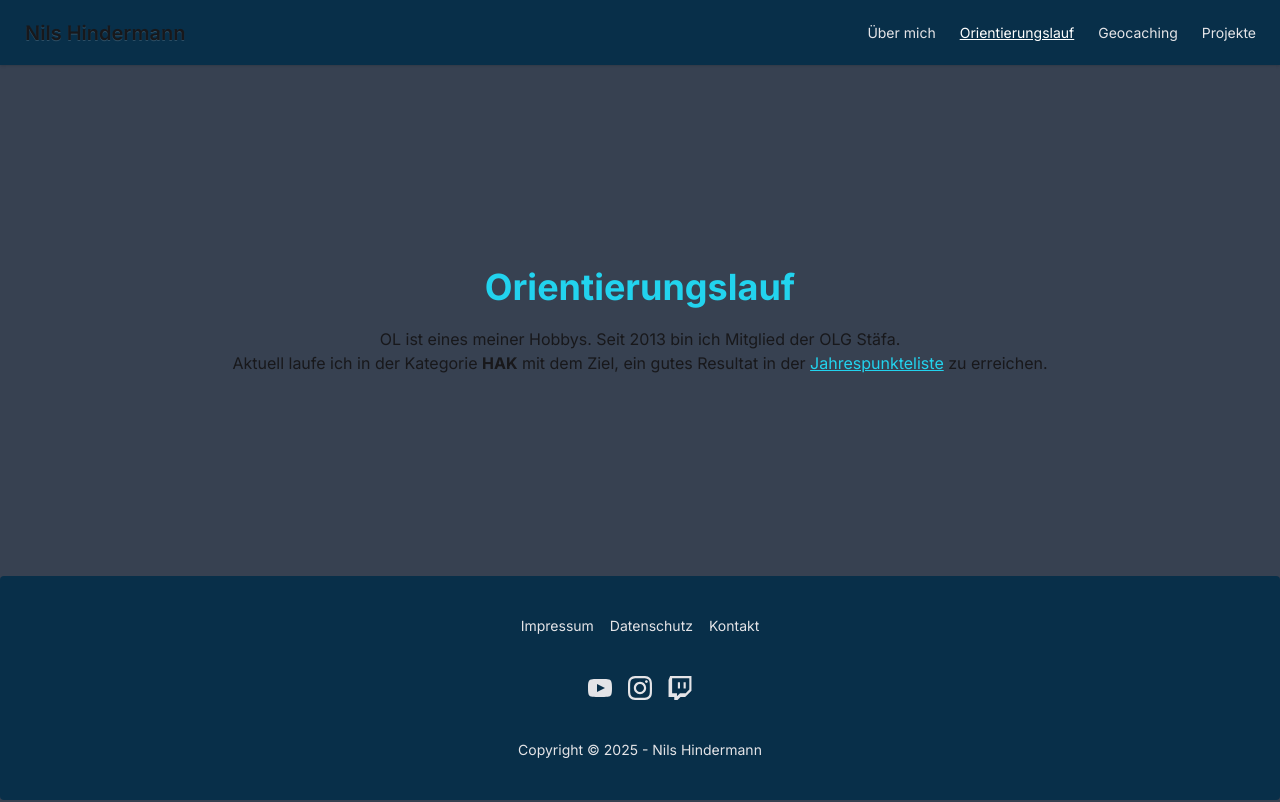
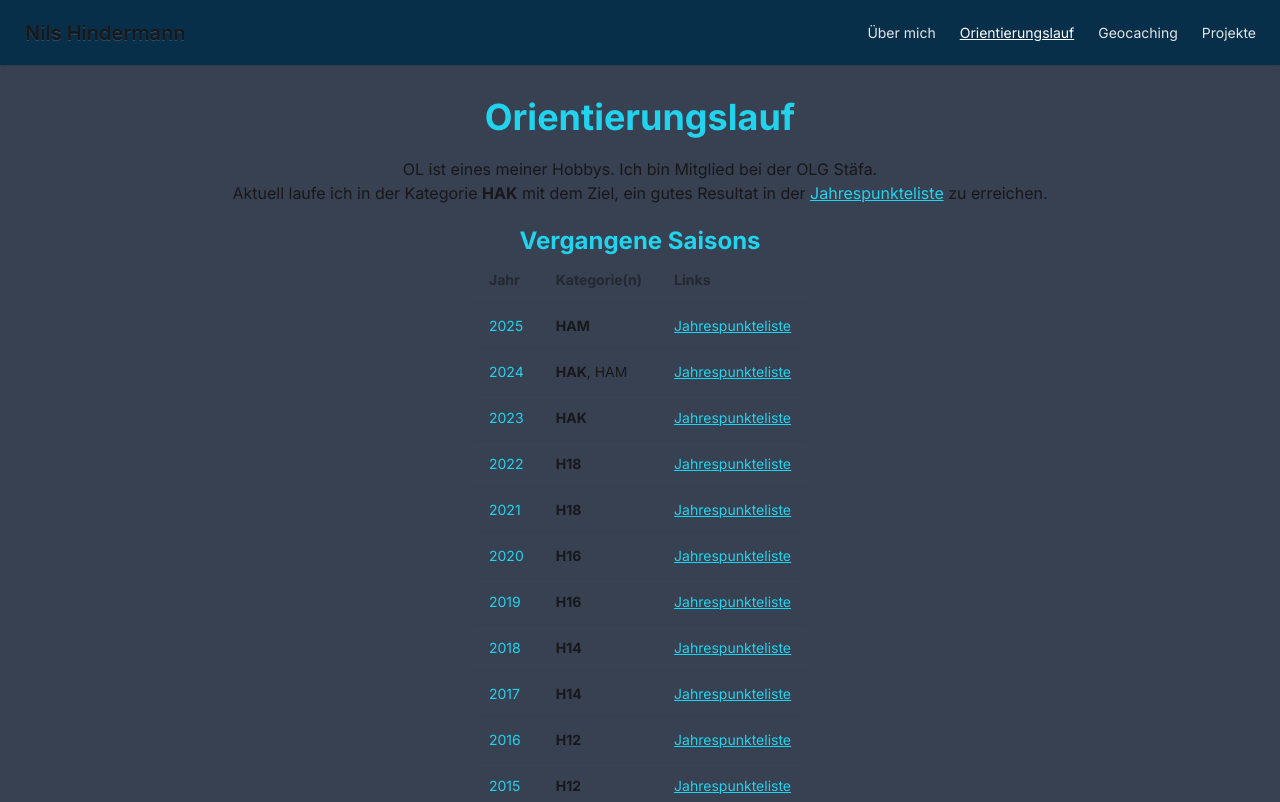
Before and after one commit to nilshindermann/nilsh.ch, a Next.js app: page /orienteering in a window 1280 px wide. Shown: the top 802 px of the page. Built offline with nearby package versions, Linux system fonts and the light colour scheme.

Commit message:
Update /orienteering page (#25)

```diff
--- a/app/(default)/orienteering/page.tsx
+++ b/app/(default)/orienteering/page.tsx
@@ -1,34 +1,108 @@
+import { seasons } from '@/data/orienteering_seasons';
 import { Metadata } from 'next';
 import Link from 'next/link';
-import React, { ReactElement } from 'react';
+import { ReactElement } from 'react';
 
 export const metadata: Metadata = {
     title: 'OL - Nils Hindermann',
     description:
-        'Orientierungslauf (OL) ist eines meiner Hobbys seit 2013 und ich bin in der OLG Stäfa tätig.',
+        'Orientierungslauf (OL) ist eines meiner Hobbys seit 2012 und ich bin in der OLG Stäfa tätig.',
 };
 
 export default function OrienteeringPage(): ReactElement {
+    const currentSeason = seasons.find(
+        (season) => season.year === new Date().getFullYear(),
+    );
+
+    const buildLink = (category: string, year: number): string => {
+        return `https://www.o-l.ch/cgi-bin/pliste?cat=${category}&result=list&year=${year}#:~:text=Nils%20Hindermann`;
+    };
+
     return (
         <>
             <h1 className="text-primary mb-5 text-4xl font-bold">
                 Orientierungslauf
             </h1>
             <p>
-                OL ist eines meiner Hobbys. Seit 2013 bin ich Mitglied der OLG
-                Stäfa.
+                OL ist eines meiner Hobbys. Ich bin Mitglied bei der OLG Stäfa.
             </p>
+            {(currentSeason && (
                 <p>
-                Aktuell laufe ich in der Kategorie <b>HAK</b> mit dem Ziel, ein
-                gutes Resultat in der{' '}
+                    Aktuell laufe ich in der Kategorie{' '}
+                    <b>{currentSeason.category}</b> mit dem Ziel, ein gutes
+                    Resultat in der{' '}
                     <Link
-                    href="https://www.o-l.ch/cgi-bin/pliste?cat=HAK&result=list"
+                        href={buildLink(
+                            currentSeason.category,
+                            currentSeason.year,
+                        )}
                         target="_blank"
                     >
                         Jahrespunkteliste
                     </Link>{' '}
                     zu erreichen.
+                    {currentSeason.additionalCategories && (
+                        <>
+                            {' '}
+                            {currentSeason.additionalCategories.length === 1
+                                ? 'Zusätzlich laufe ich in der Kategorie '
+                                : 'Zusätzlich laufe ich in den Kategorien '}
+                            {currentSeason.additionalCategories.join(', ')}.
+                        </>
+                    )}
                 </p>
+            )) || <p>Ich habe keine aktive Saison.</p>}
+            <h2 className="text-primary mt-5 text-2xl font-bold">
+                Vergangene Saisons
+            </h2>
+
+            <div className="max-w-full overflow-x-auto">
+                <table className="table">
+                    <thead>
+                        <tr>
+                            <th>Jahr</th>
+                            <th>Kategorie(n)</th>
+                            <th>Links</th>
+                        </tr>
+                    </thead>
+                    <tbody>
+                        {[...seasons]
+                            .reverse()
+                            .filter((season) => season !== currentSeason)
+                            .map((season) => (
+                                <tr key={season.year}>
+                                    <td>
+                                        <span className="text-primary">
+                                            {season.year}
+                                        </span>
+                                    </td>
+                                    <td>
+                                        <b>{season.category}</b>
+                                        {season.additionalCategories && (
+                                            <>
+                                                ,{' '}
+                                                {season.additionalCategories.join(
+                                                    ', ',
+                                                )}
+                                            </>
+                                        )}
+                                    </td>
+                                    <td>
+                                        <Link
+                                            href={buildLink(
+                                                season.category,
+                                                season.year,
+                                            )}
+                                            target="_blank"
+                                        >
+                                            Jahrespunkteliste
+                                        </Link>
+                                    </td>
+                                </tr>
+                            ))}
+                    </tbody>
+                </table>
+            </div>
         </>
     );
 }
--- /dev/null
+++ b/data/orienteering_seasons.ts
@@ -0,0 +1,69 @@
+export interface Season {
+    year: number;
+    category: string;
+    additionalCategories?: Array<string>;
+}
+
+export const seasons: Array<Season> = [
+    {
+        year: 2012,
+        category: 'H10',
+    },
+    {
+        year: 2013,
+        category: 'H10',
+    },
+    {
+        year: 2014,
+        category: 'H10',
+    },
+    {
+        year: 2015,
+        category: 'H12',
+    },
+    {
+        year: 2016,
+        category: 'H12',
+    },
+    {
+        year: 2017,
+        category: 'H14',
+    },
+    {
+        year: 2018,
+        category: 'H14',
+    },
+    {
+        year: 2019,
+        category: 'H16',
+    },
+    {
+        year: 2020,
+        category: 'H16',
+    },
+    {
+        year: 2021,
+        category: 'H18',
+    },
+    {
+        year: 2022,
+        category: 'H18',
+    },
+    {
+        year: 2023,
+        category: 'HAK',
+    },
+    {
+        year: 2024,
+        category: 'HAK',
+        additionalCategories: ['HAM'],
+    },
+    {
+        year: 2025,
+        category: 'HAM',
+    },
+    {
+        year: 2026,
+        category: 'HAK',
+    },
+];
```
Lines whose indentation alone changed are shown as unchanged.
